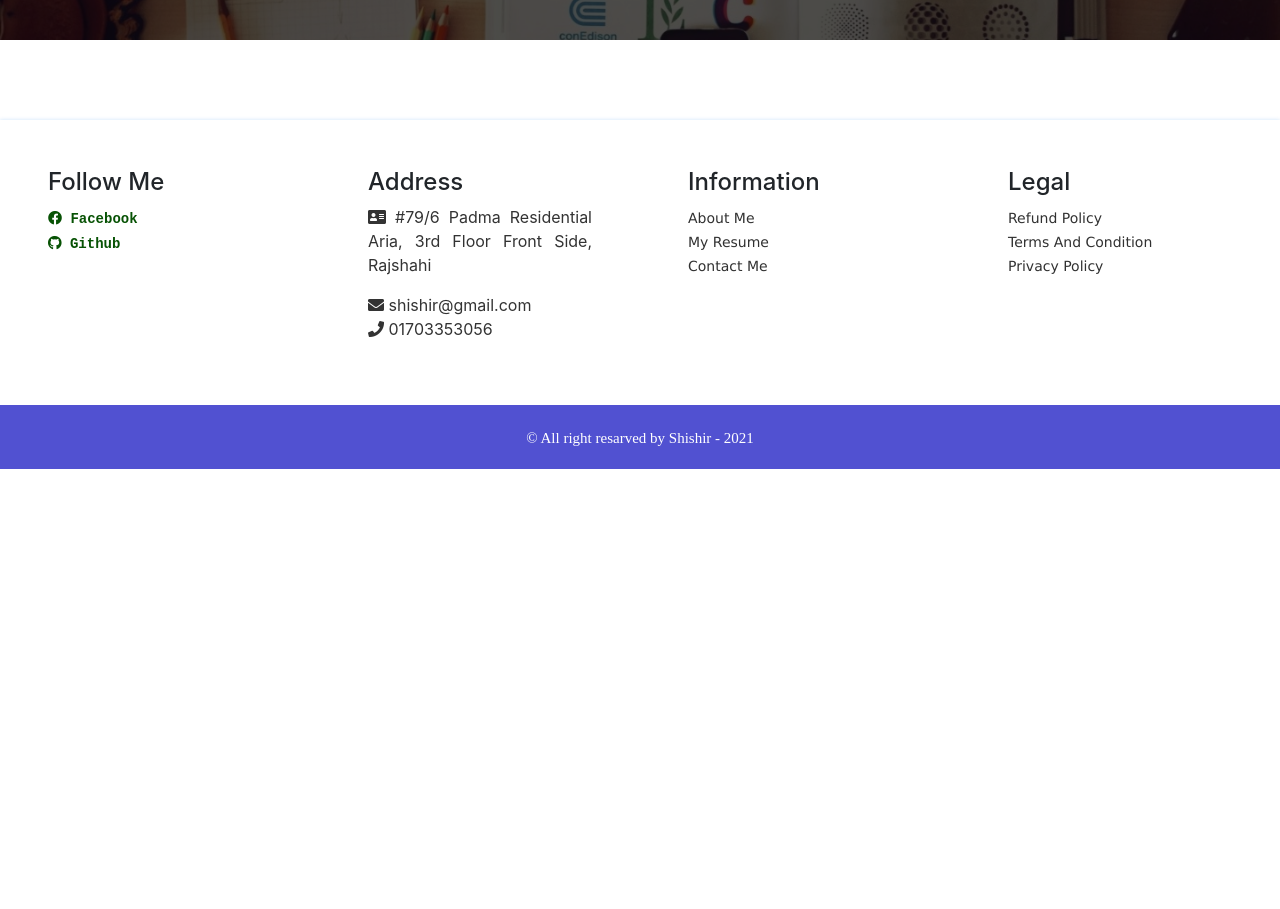
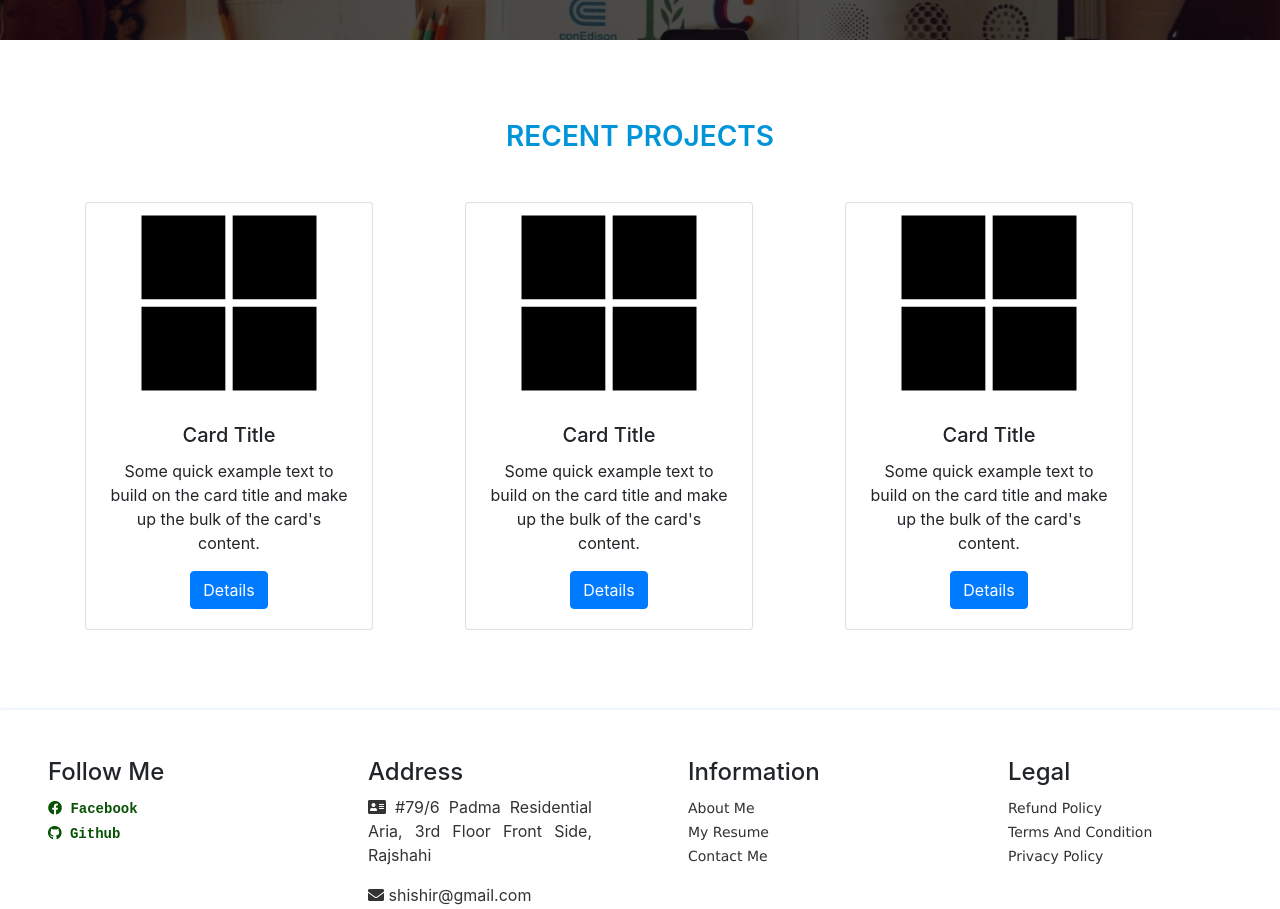
Before and after one commit to Engg-Shishir/react-frontend-01-01-2021-, a React (Create React App) app: page / in a window 1280 px wide. Shown: the part 1980-2889 px from the top of the page. Before the commit the page ends 2449 px from the top, so only its background shows below. Built offline with nearby package versions, Linux system fonts and the light colour scheme.

Commit message:
RecentProject component

```diff
--- a/src/App.js
+++ b/src/App.js
@@ -11,6 +11,7 @@ import Footer from './components/Footer/Footer';
 import Services from './components/Services/Services';
 import Analysis from './components/Analysis/Analysis';
 import Summary from './components/Summary/Summary';
+import RecentProject from './components/RecentProject/RecentProject';
 
 function App() {
   return (
@@ -20,6 +21,7 @@ function App() {
       <Services/>
       <Analysis/>
       <Summary/>
+      <RecentProject/>
       <Footer/>
     </Router>
   );
--- /dev/null
+++ b/src/components/RecentProject/RecentProject.js
@@ -0,0 +1,68 @@
+import React, {Component,Fragment} from 'react';
+import {Button, Card, Col, Container, Row} from "react-bootstrap";
+import { Link } from 'react-router-dom';
+import CardTwo from '../../asset/images/card/three.svg';
+
+class RecentProject extends Component {
+    render() {
+        return (
+            <Fragment>
+                <Container className="text-center">
+                    <h1 className="Title">RECENT PROJECTS</h1>
+                    <Row>
+                        <Col sm={12} md={6} lg={4}>
+                            <Card style={{ width: '18rem' }}>
+                                <Card.Img height="200px" width="200px" variant="top" src={CardTwo} />
+                                <Card.Body>
+                                    <Card.Title>Card Title</Card.Title>
+                                    <Card.Text>
+                                        Some quick example text to build on the card title and make up the bulk of
+                                        the card's content.
+                                    </Card.Text>
+
+                                    <Link to="/projectdetails"><Button variant="primary">Details</Button></Link>
+                                </Card.Body>
+                            </Card>
+                        </Col>
+
+                        <Col sm={12} md={6} lg={4}>
+
+                            <Card style={{ width: '18rem' }}>
+                                <Card.Img height="200px" width="200px" variant="top" src={CardTwo} />
+                                <Card.Body>
+                                    <Card.Title>Card Title</Card.Title>
+                                    <Card.Text>
+                                        Some quick example text to build on the card title and make up the bulk of
+                                        the card's content.
+                                    </Card.Text>
+
+                                    <Link to="/projectdetails"><Button variant="primary">Details</Button></Link>
+                                </Card.Body>
+                            </Card>
+                        </Col>
+
+                        <Col sm={12} md={6} lg={4}>
+
+                            <Card style={{ width: '18rem' }}>
+                                <Card.Img height="200px" width="200px" variant="top" src={CardTwo} />
+                                <Card.Body>
+                                    <Card.Title>Card Title</Card.Title>
+                                    <Card.Text>
+                                        Some quick example text to build on the card title and make up the bulk of
+                                        the card's content.
+                                    </Card.Text>
+
+                                    <Link to="/projectdetails"><Button variant="primary">Details</Button></Link>
+                                </Card.Body>
+                            </Card>
+                        </Col>
+
+                    </Row>
+                </Container>
+
+            </Fragment>
+        );
+    }
+}
+
+export default RecentProject;
```
Also changed, not shown: src/asset/css/custom.css (line endings or trailing spaces), 1 other file (tests, documents, lock files or other folders).
